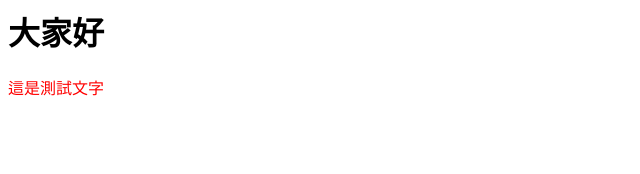
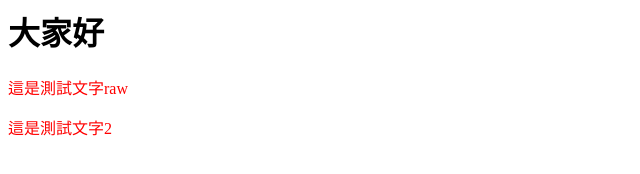
Before and after one commit to lambhanayama/git_study, a plain HTML site: page index.htm in a window 1280 px wide. Shown: the whole page, without its empty margins (0-640 px from the left). Drawn offline with Linux system fonts and the light colour scheme.

Commit message:
Modify index.htm

```diff
--- a/index.htm
+++ b/index.htm
@@ -6,6 +6,7 @@
 
   <body>
     <h1>大家好</h1>
-    <p class="red-color">這是測試文字</p>
+    <p class="red-color">這是測試文字raw</p>
+    <p class="red-color">這是測試文字2</p>
   </body>
 </html>
```
